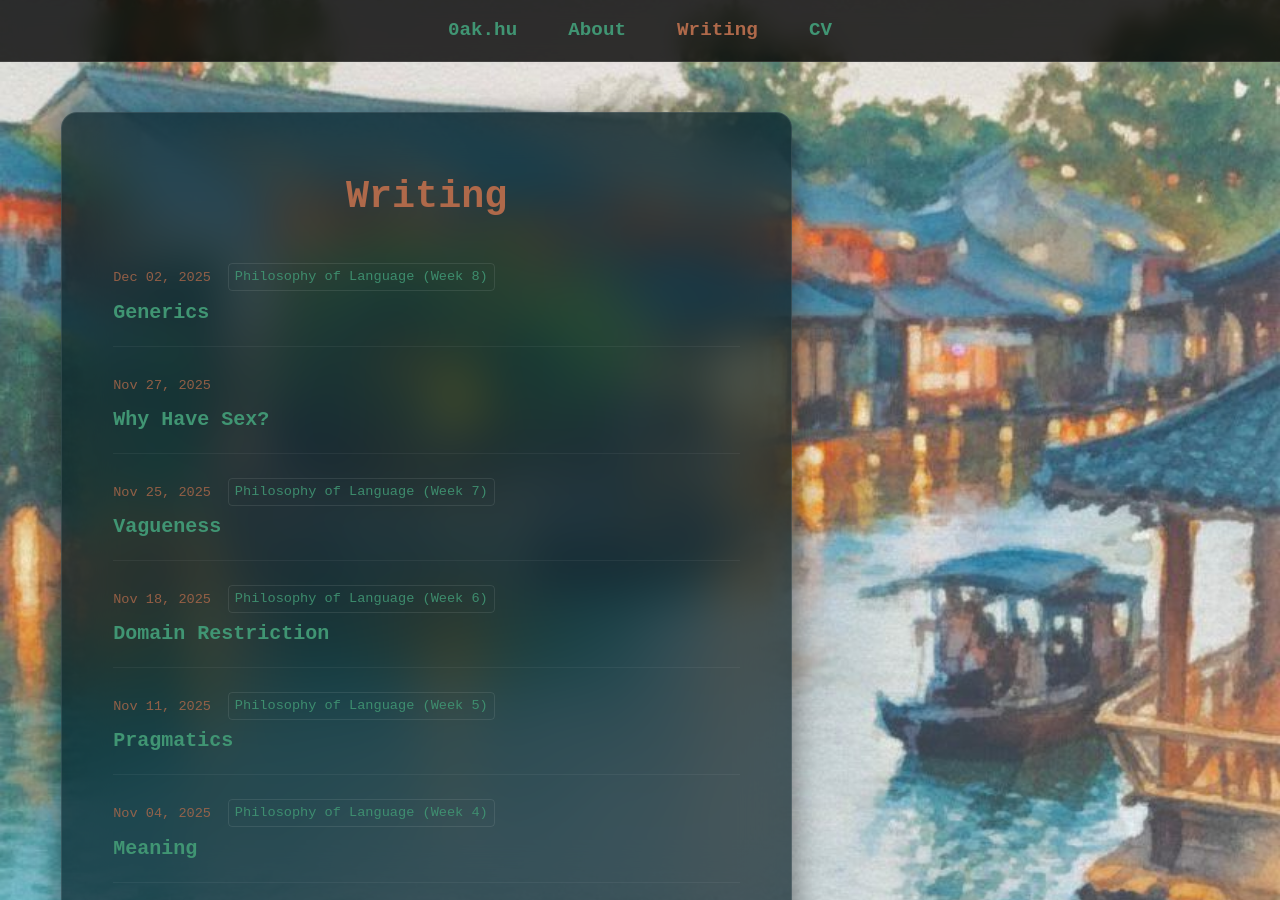
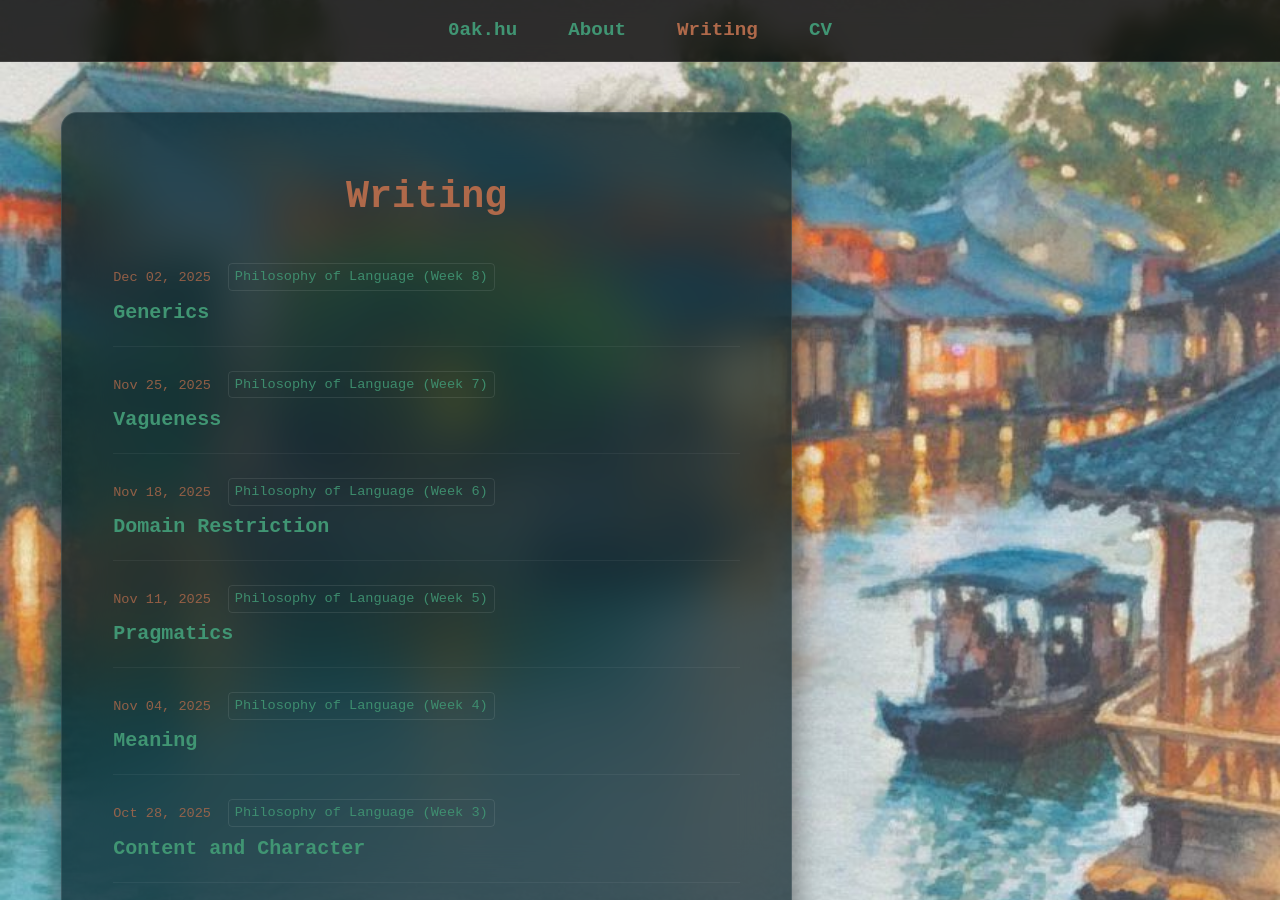
Before and after one commit to oak-hu/oak-hu.github.io, a Jekyll site: the page built from writing/index.md, in a window 1280 px wide and 900 px high. Built offline with Jekyll 4.4.1, drawn with Linux system fonts in a browser that asks for light colours; some web fonts are replaced.

Commit message:
deleted sample writing file

```diff
--- a/writing/why-have-sex.md
+++ /dev/null
@@ -1,9 +0,0 @@
----
-layout: default
-title: "Why Have Sex?"
-date: 2025-11-27
----
-
-# Why Have Sex?
-
-Here, I replicate Maire et al.'s 2001 paper...
```
Also changed, not shown: writing/strawson-prize.md (+1 -1 lines).
